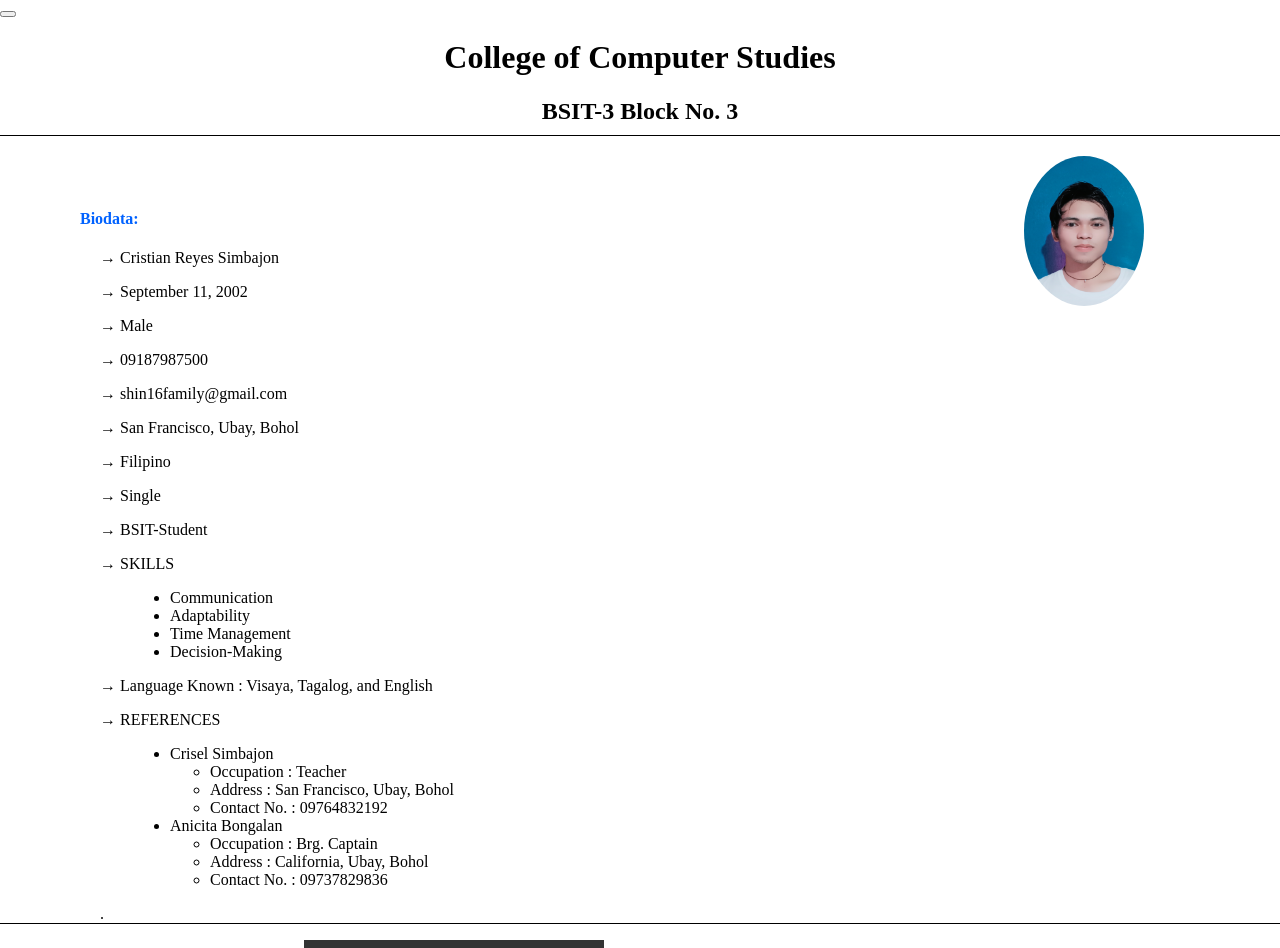
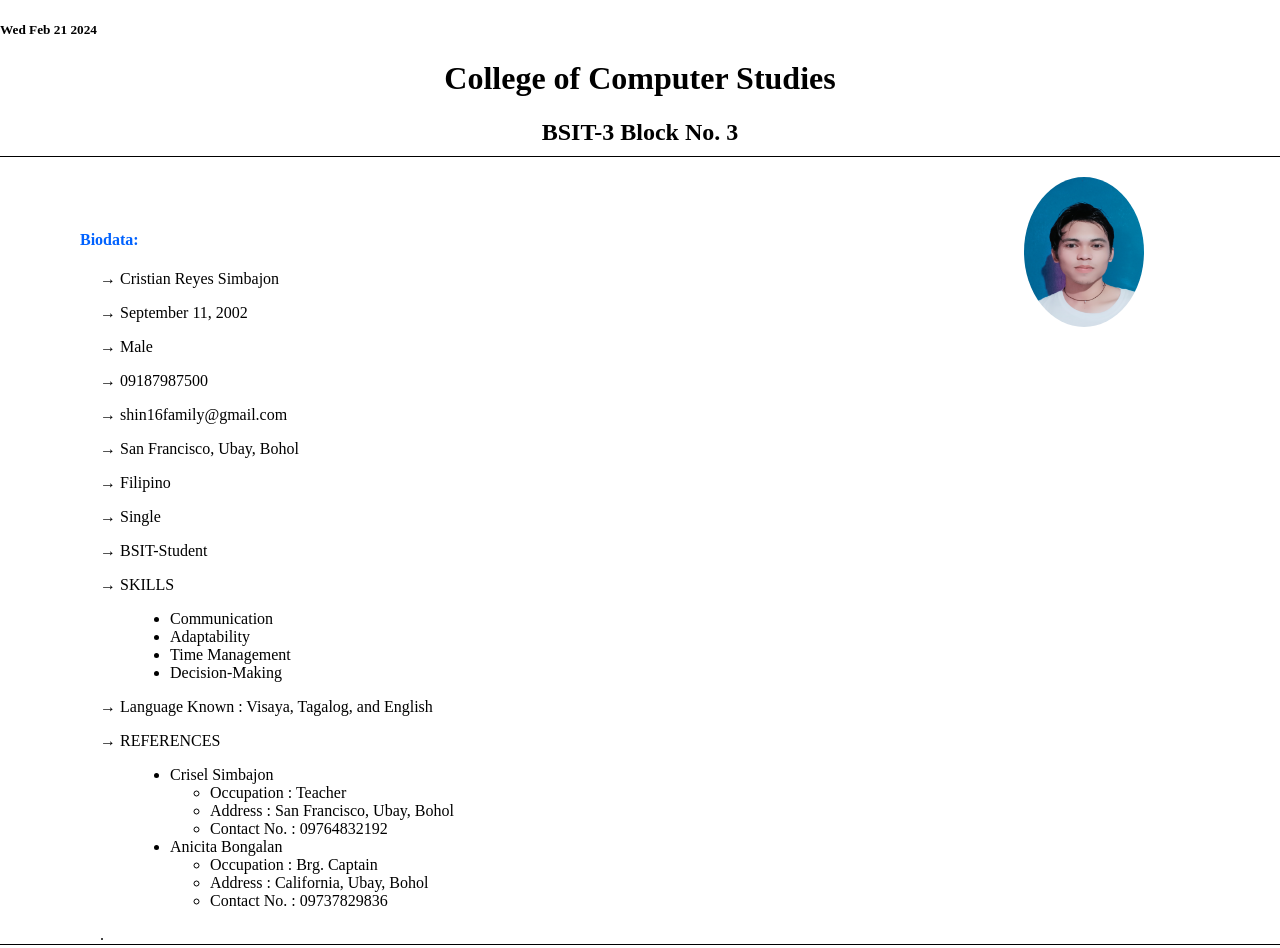
Before and after one commit to MrSipon/B3_27_Simbajon, a plain HTML site: page index.html in a window 1280 px wide. Shown: the top 948 px of the page. Drawn offline with Linux system fonts and the light colour scheme; grey boxes are pictures that could not be loaded.

Commit message:
Add 2 Features

```diff
--- a/index.html
+++ b/index.html
@@ -7,8 +7,9 @@
     <link rel="stylesheet" href="index.css">
 </head>
 <body>
+    <script src="index.js"></script>
     <div>
-        <button></button>
+        <h57></h5>
         <h1>College of Computer Studies </h1>
         <h2>BSIT-3 Block No. 3</h2>
     </div>
--- /dev/null
+++ b/index.js
@@ -0,0 +1,2 @@
+var date = new Date().toDateString();
+document.write('<h5>' + date + '</h5>');
```
